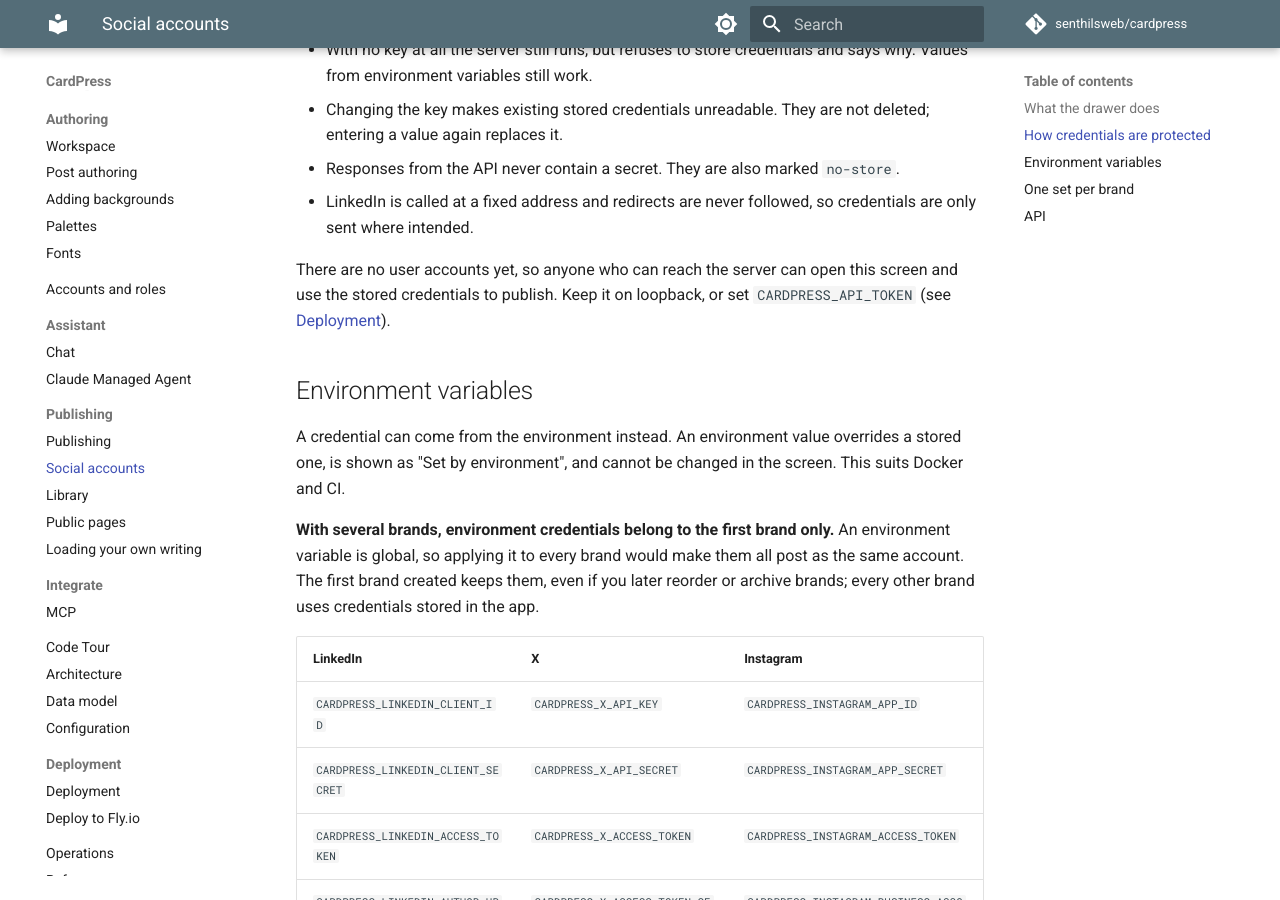
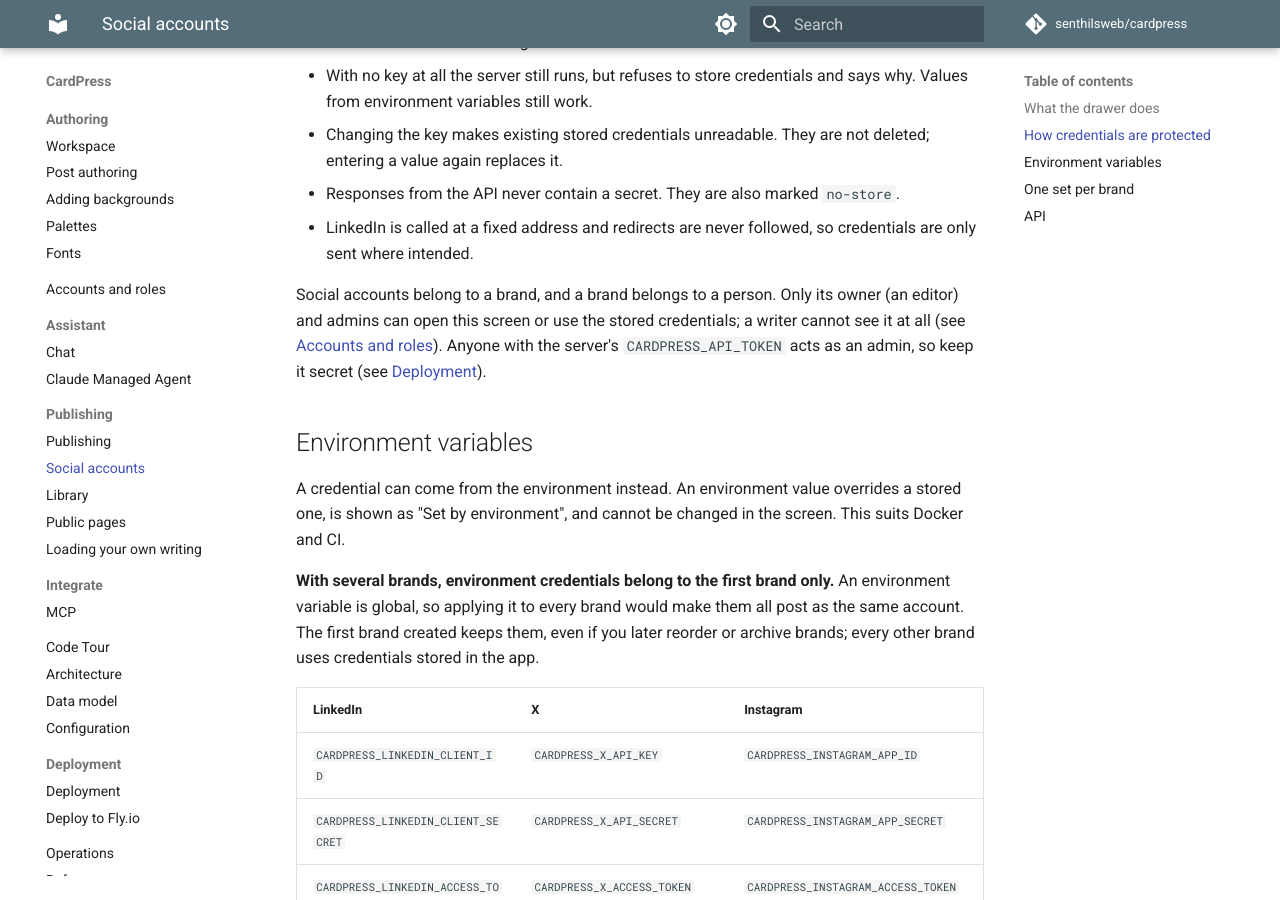
Before and after one commit to senthilsweb/cardpress, an MkDocs documentation site: the page built from docs/social-settings.md, in a window 1280 px wide and 900 px high, scrolled down 1483 px. Built offline with MkDocs 1.6.1 and Material for MkDocs 9.7.7, drawn with Linux system fonts in a browser that asks for light colours; comment, search, counter and statistics services are not loaded; some of the changed text lies outside the part shown.

Commit message:
Correct two statements about accounts in the social accounts page
Co-Authored-By: Claude Sonnet 5.5 <noreply@anthropic.com>

```diff
--- a/docs/social-settings.md
+++ b/docs/social-settings.md
@@ -27,7 +27,7 @@ You paste the values in. There is no sign-in flow in the studio yet, and tokens
 - Responses from the API never contain a secret. They are also marked `no-store`.
 - LinkedIn is called at a fixed address and redirects are never followed, so credentials are only sent where intended.
 
-There are no user accounts yet, so anyone who can reach the server can open this screen and use the stored credentials to publish. Keep it on loopback, or set `CARDPRESS_API_TOKEN` (see [Deployment](deployment.md)).
+Social accounts belong to a brand, and a brand belongs to a person. Only its owner (an editor) and admins can open this screen or use the stored credentials; a writer cannot see it at all (see [Accounts and roles](accounts.md)). Anyone with the server's `CARDPRESS_API_TOKEN` acts as an admin, so keep it secret (see [Deployment](deployment.md)).
 
 ## Environment variables
 
```
Also changed, not shown: other parts of docs/social-settings.md (+1 -1 lines).
